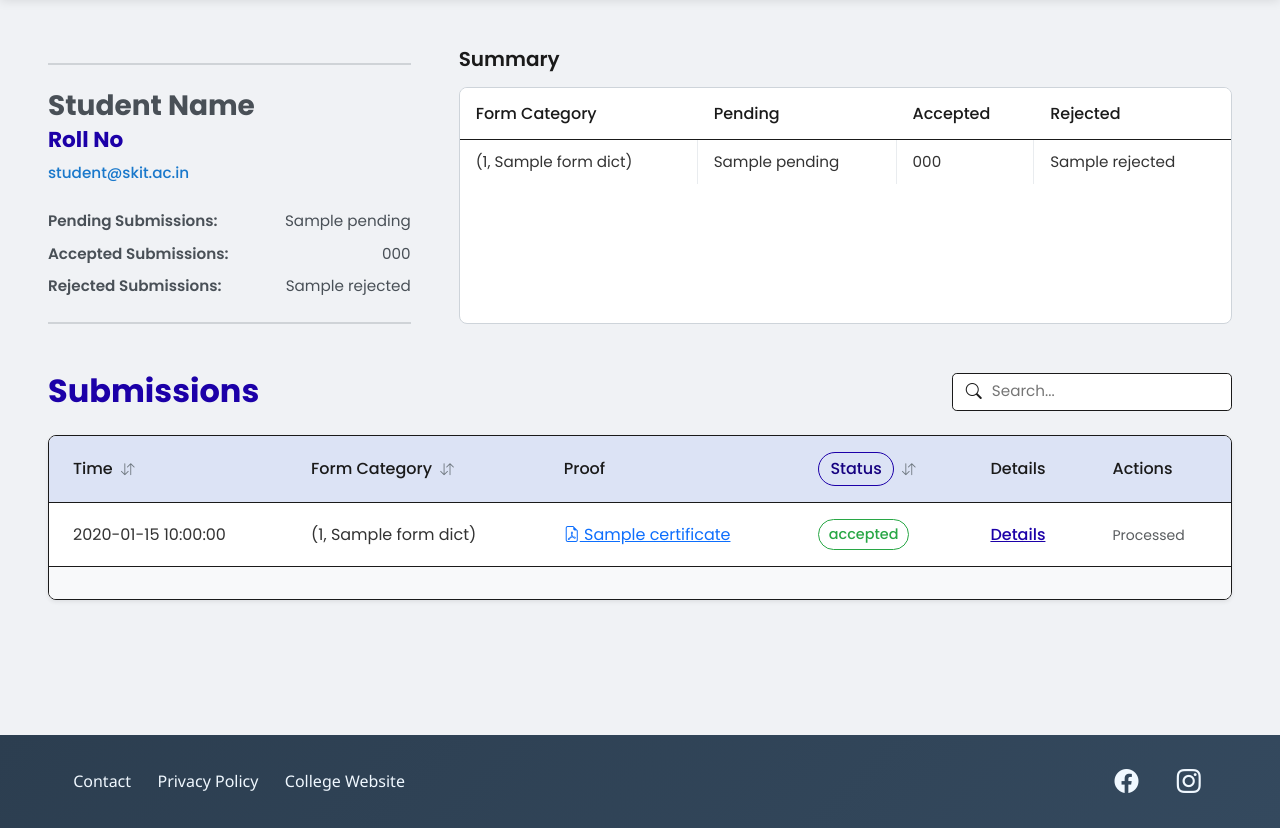
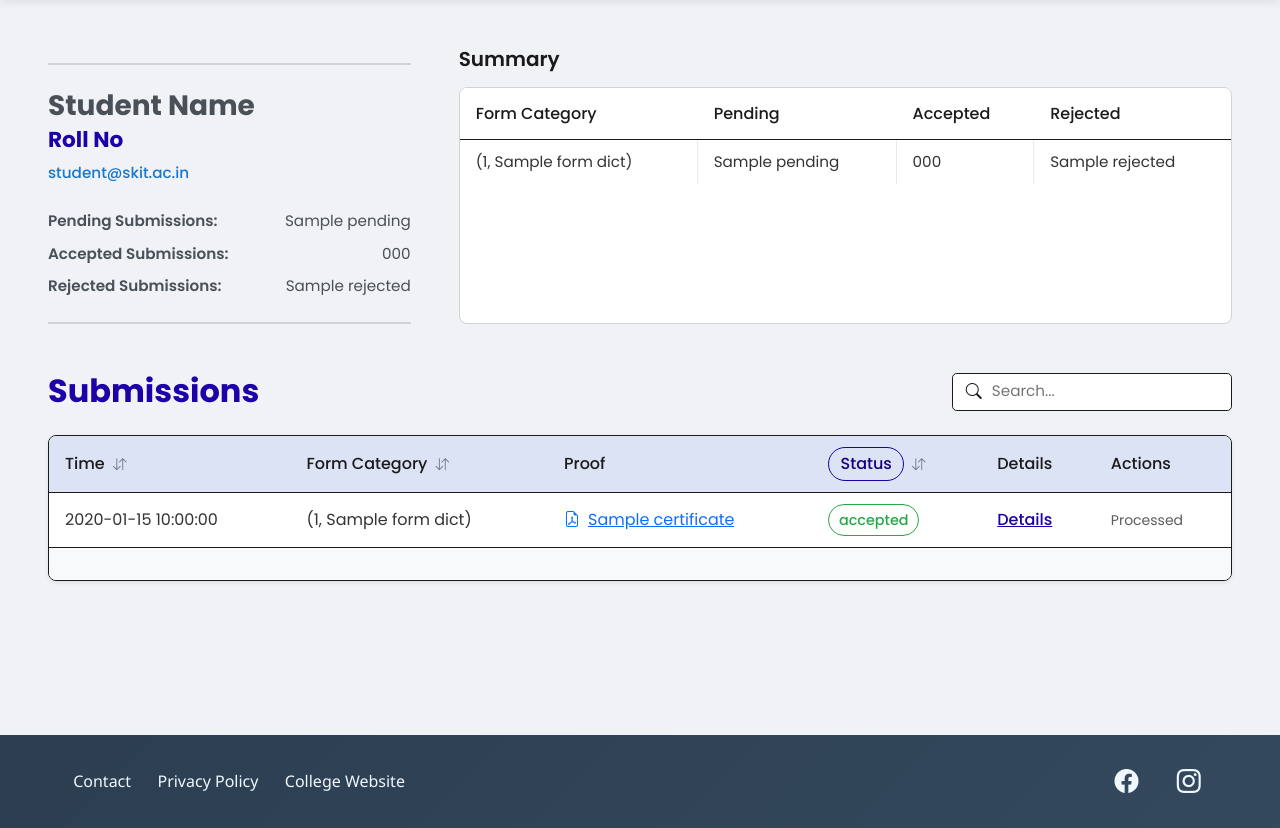
Before and after one commit to rakshitvermagithub/SODECA-Exam, a Python web app: template templates/review_student.html in a window 1280 px wide. Shown: the part 77-905 px from the top of the page. Run offline with Jinja, Linux system fonts and the light colour scheme; the template is opened without the code that fills it: most values are stand-ins (such as "Sample title", 1, 10 or a date in 2020); some libraries are stand-ins or nearby versions.

Commit message:
STYLE: Adjusted submission table padding

```diff
--- a/templates/review_student.html
+++ b/templates/review_student.html
@@ -151,7 +151,7 @@
 
     /* --- STANDARD ATTACHED SUBMISSIONS TABLE --- */
     .table-responsive-custom {
-        max-height: 450px; /* Fixed height so the table never stretches */
+        max-height: 370px; /* Fixed height so the table never stretches */
         overflow-y: auto;
         overflow-x: auto;
         /* Borders and background moved to the outer wrapper */
@@ -166,7 +166,7 @@
     /* Header (Sticky properties removed) */
     .submissions-table th {
         background-color: #dce3f5;
-        padding: 1rem 1.5rem;
+        padding: 0.7rem 1rem;
         font-weight: 500;
         color: #1a1a1a;
         border-bottom: 1px solid #1a1a1a;
@@ -175,7 +175,7 @@
     }
 
     .submissions-table td {
-        padding: 1rem 1.5rem;
+        padding: 0.7rem 1rem;
         color: #333;
         border-bottom: 1px solid #e9ecef;
         vertical-align: middle;
@@ -544,8 +544,20 @@
 
                             <td>{{ submission["submitted_at"] }}</td>
                             <td>{{ form_dict[form_name] }}</td>
-                            <td><a href="{{ url_for('view_submission', filename=submission['certificate']) }}" target="_blank" class="text-primary"><i class="bi bi-file-earmark-pdf"></i> {{ submission['certificate'] }}</a></td>
+                            <td>
+                                <a href="{{ url_for('view_submission', filename=submission['certificate']) }}"
+                                target="_blank"
+                                class="text-primary d-inline-flex align-items-center"
+                                title="{{ submission['certificate'] }}">
 
+                                    <i class="bi bi-file-earmark-pdf me-2 flex-shrink-0"></i>
+
+                                    <span class="d-inline-block text-truncate" style="max-width: 150px;">
+                                        {{ submission['certificate'] }}
+                                    </span>
+
+                                </a>
+                            </td>
                             <td><span class="status-pill"
                             {% if status == 'accepted' %}
                                 style="color: #28a745; border-color: #28a745;"
```
